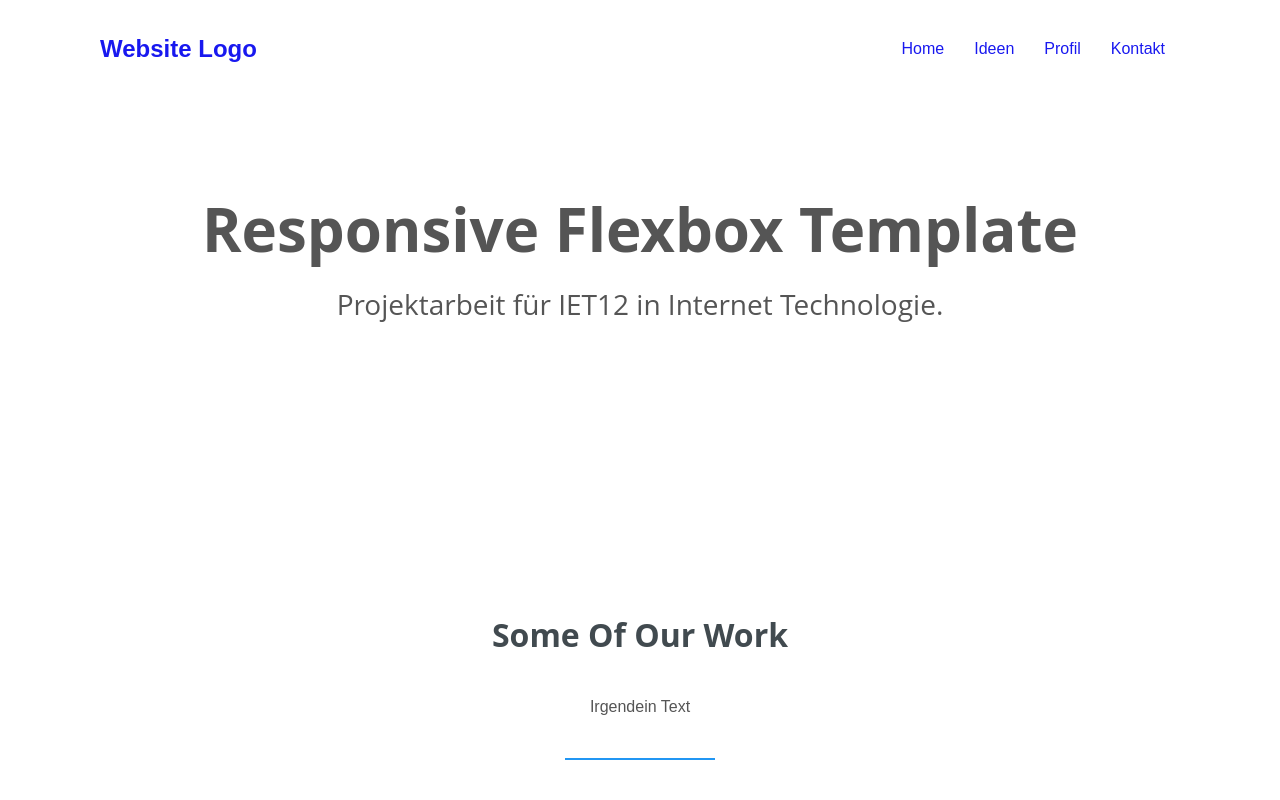
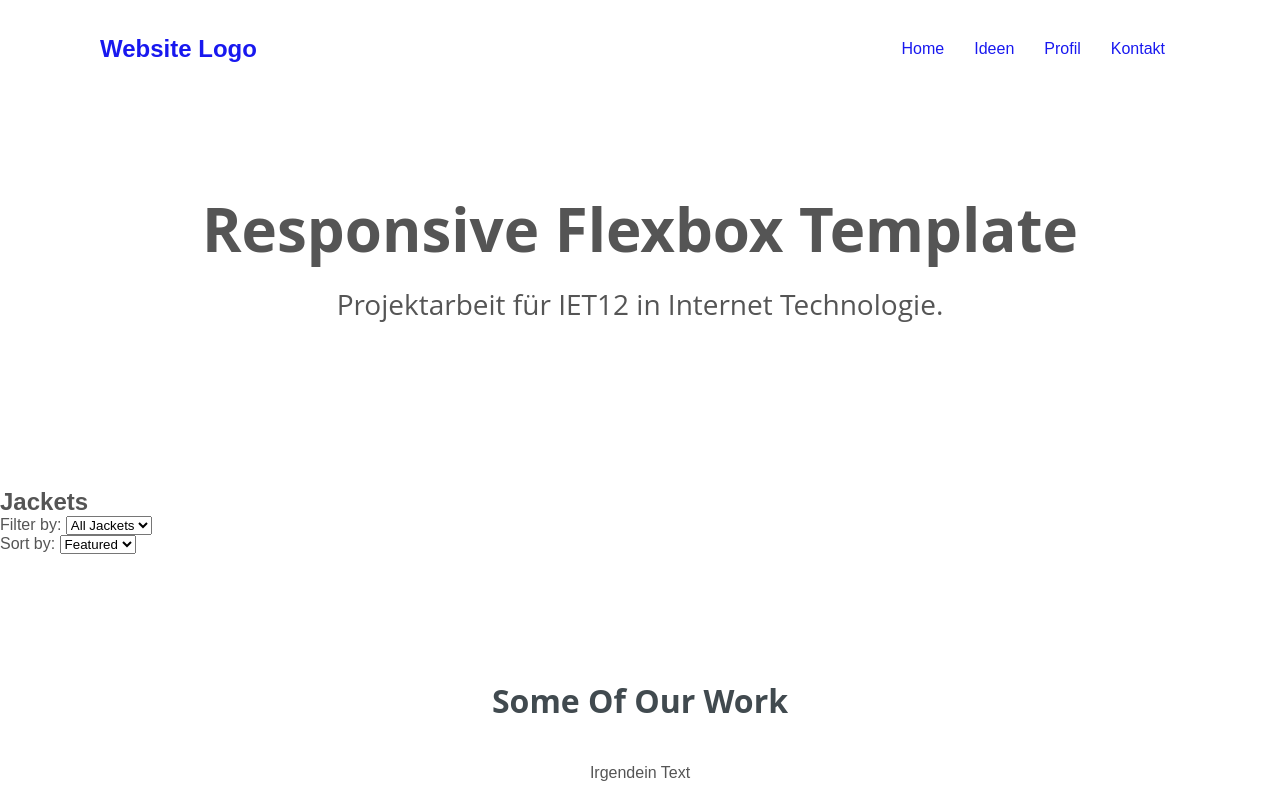
Before and after one commit to Boxador85/Boxador85.github.io, a plain HTML site: page index.html in a window 1280 px wide. Shown: the top 800 px of the page. Drawn offline with Linux system fonts and the light colour scheme.

Commit message:
Update index.html

```diff
--- a/index.html
+++ b/index.html
@@ -27,6 +27,28 @@
 		<h1>Responsive Flexbox Template</h1>
 		<h3>Projektarbeit für IET12 in Internet Technologie.</h3>
 	</section>
+
+	<nav class="product-filter">
+
+  <h1>Jackets</h1>
+
+  <div class="sort">
+
+    <div class="collection-sort">
+      <label>Filter by:</label>
+      <select>
+        <option value="/">All Jackets</option>
+      </select>
+    </div>
+
+    <div class="collection-sort">
+      <label>Sort by:</label>
+      <select>
+        <option value="/">Featured</option>
+      </select>
+    </div>
+
+  </div>
 
 
 	<section class="our-work">
```
